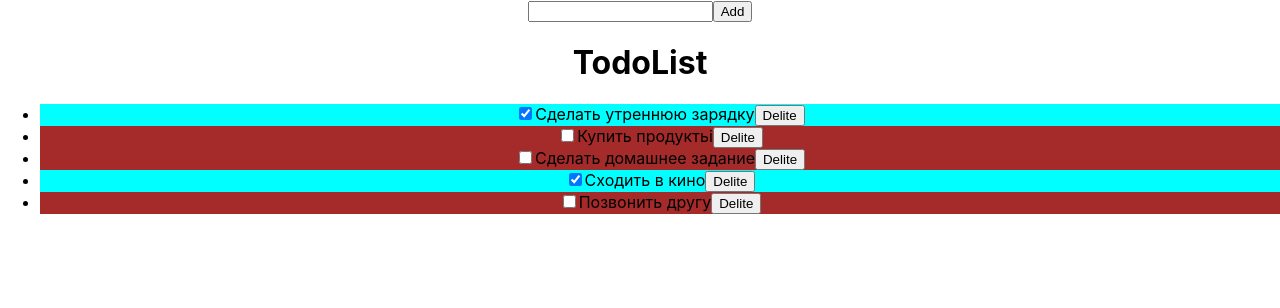
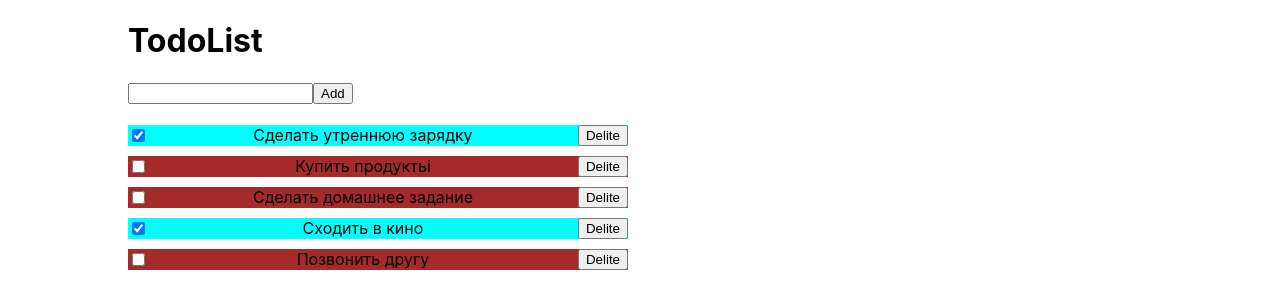
Before and after one commit to Ostwind9991/React-Hillel, a React (Create React App) app in the folder lesson_2/: page / in a window 1280 px wide. Shown: the top 308 px of the page. Built offline with nearby package versions, Linux system fonts and the light colour scheme.

Commit message:
Todo final

```diff
--- a/lesson_2/src/App.css
+++ b/lesson_2/src/App.css
@@ -1,38 +1,3 @@
 .App {
-  text-align: center;
+  margin-left: 10%;;
 }
-
-.App-logo {
-  height: 40vmin;
-  pointer-events: none;
-}
-
-@media (prefers-reduced-motion: no-preference) {
-  .App-logo {
-    animation: App-logo-spin infinite 20s linear;
-  }
-}
-
-.App-header {
-  background-color: #282c34;
-  min-height: 100vh;
-  display: flex;
-  flex-direction: column;
-  align-items: center;
-  justify-content: center;
-  font-size: calc(10px + 2vmin);
-  color: white;
-}
-
-.App-link {
-  color: #61dafb;
-}
-
-@keyframes App-logo-spin {
-  from {
-    transform: rotate(0deg);
-  }
-  to {
-    transform: rotate(360deg);
-  }
-}
--- /dev/null
+++ b/lesson_2/src/components/TodoItem.css
@@ -0,0 +1,15 @@
+.TodoItem {
+    display: flex;
+    justify-content: space-between;
+    margin: 5px 0;
+    flex-grow: 2;
+}
+
+
+.Active {
+    background-color: brown;
+}
+
+.DiActive {
+    background-color: aqua;
+}
--- /dev/null
+++ b/lesson_2/src/components/TodoItem.jsx
@@ -0,0 +1,24 @@
+import React, { Component } from "react";
+import "./TodoItem.css";
+
+export default class TodoList extends Component {
+
+
+  render() {
+      const {el}=this.props
+    return (
+            <li  className= {el.completed ? "DiActive  TodoItem" : "Active TodoItem"}>
+              <input
+                type="checkbox"
+                defaultChecked={el.completed ? true : false}
+                onChange={() => this.props.onCheckedChange(el)}
+              />
+              {el.title}
+              <button key={el.id + "1"} onClick={() => this.props.onInputDel(el.id)}>
+                Delite
+              </button>
+            </li>
+    );
+  }
+
+}
--- a/lesson_2/src/components/TodoList.css
+++ b/lesson_2/src/components/TodoList.css
@@ -1,7 +1,7 @@
-.Active {
-    background-color: brown;
+.ListTodo{
+    display: flex;
+    flex-direction: column;
+    width: 500px;
+    padding: 0;
+
 }
-
-.DiActive {
-    background-color: aqua;
-}
--- a/lesson_2/src/components/TodoList.jsx
+++ b/lesson_2/src/components/TodoList.jsx
@@ -1,9 +1,10 @@
+import TodoItem from "./TodoItem"
+import React, { Component } from "react";
 import "./TodoList.css";
-import React, { Component } from "react";
 
 export default class TodoList extends Component {
   state = {
-    food: [
+    todo: [
       {
         id: "14",
         title: "Сделать утреннюю зарядку",
@@ -36,64 +37,55 @@ export default class TodoList extends Component {
     super();
     this.onInputAdd = this.onInputAdd.bind(this);
     this.onInputChange = this.onInputChange.bind(this);
+    this.onCheckedChange = this.onCheckedChange.bind(this);
+    this.onInputDel = this.onInputDel.bind(this);
   }
 
   render() {
-    const { food } = this.state;
+    const { todo } = this.state;
     return (
       <>
+        <h1>TodoList</h1>
         <input type="text" onChange={this.onInputChange} />
         <button onClick={this.onInputAdd}>Add</button>
-        <h1>TodoList</h1>
-        <ul>
-          {food.map((el) => (
-            <li key={el.id} className={el.completed ? "DiActive" : "Active"}>
-              <input
-                type="checkbox"
-                defaultChecked={el.completed ? true : false}
-                onChange={() => this.onCheckedChange(el)}
-              />
-              {el.title}
-              <button key={el.id + "1"} onClick={() => this.onInputDel(el)}>
-                Delite
-              </button>
-            </li>
-          ))}
+        <ul className="ListTodo">
+        {todo.map((el) => (
+          <TodoItem el={el} key={el.id} onCheckedChange={this.onCheckedChange} onInputDel={this.onInputDel}/>
+        ))}
         </ul>
       </>
     );
   }
 
   onInputChange(e) {
-    const { newFood } = this.state;
-    this.setState({ newFood: e.target.value });
-    console.log(newFood);
+    this.setState({ newTodo: e.target.value });
+  }
+
+
+  onInputAdd() {
+    const { todo, newFood } = this.state;
+    const arrFood = {};
+    const index = parseInt(todo[todo.length - 1].id);
+    arrFood.id = `${index + 1}`;
+    arrFood.title = `${newFood}`;
+    arrFood.completed = false;
+    todo.push(arrFood);
+    this.setState({ todo: todo });
   }
 
   onCheckedChange(el) {
-    const { food } = this.state;
-    food.find((elem) => elem.id === el.id).completed = !food.find(
-      (elem) => elem.id === el.id
-    ).completed;
-    this.setState(food);
+    const { todo} = this.state;
+    todo.find((elem) => elem.id === el.id).completed = !todo.find((elem) => elem.id === el.id).completed;
+    this.setState({ todo: todo });
   }
 
-  onInputAdd() {
-    const { food, newFood } = this.state;
-    const arrFood = {};
-    const index = parseInt(food[food.length - 1].id);
-    console.log(index + 1);
-    arrFood.id = `${index + 1}`;
-    arrFood.title = `${newFood}`;
-    arrFood.completed = false;
-    food.push(arrFood);
-    this.setState(food);
+  onInputDel(id) {
+    const newTodos = this.state.todo.filter((todo)=>todo.id !== id);
+    this.setState({ todo: newTodos });
+    // const { todo } = this.state;
+    // const index = todo.findIndex((x) => x.id === el.id);
+    // todo.splice(index, 1);
+    // this.setState({ todo: todo });
   }
 
-  onInputDel(el) {
-    const { food } = this.state;
-    const index = food.findIndex((x) => x.id === el.id);
-    food.splice(index, 1);
-    this.setState({ food: food });
-  }
 }
```
